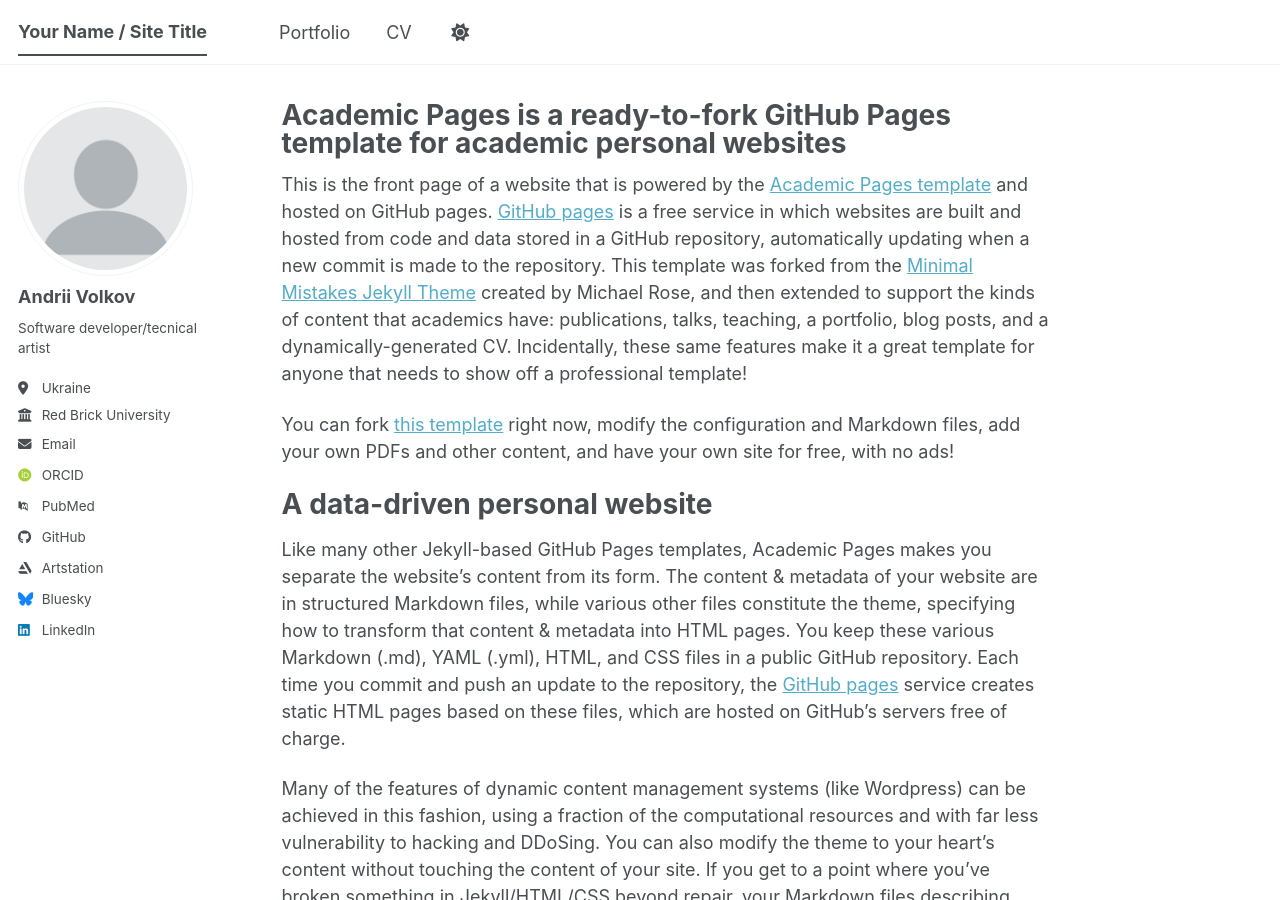
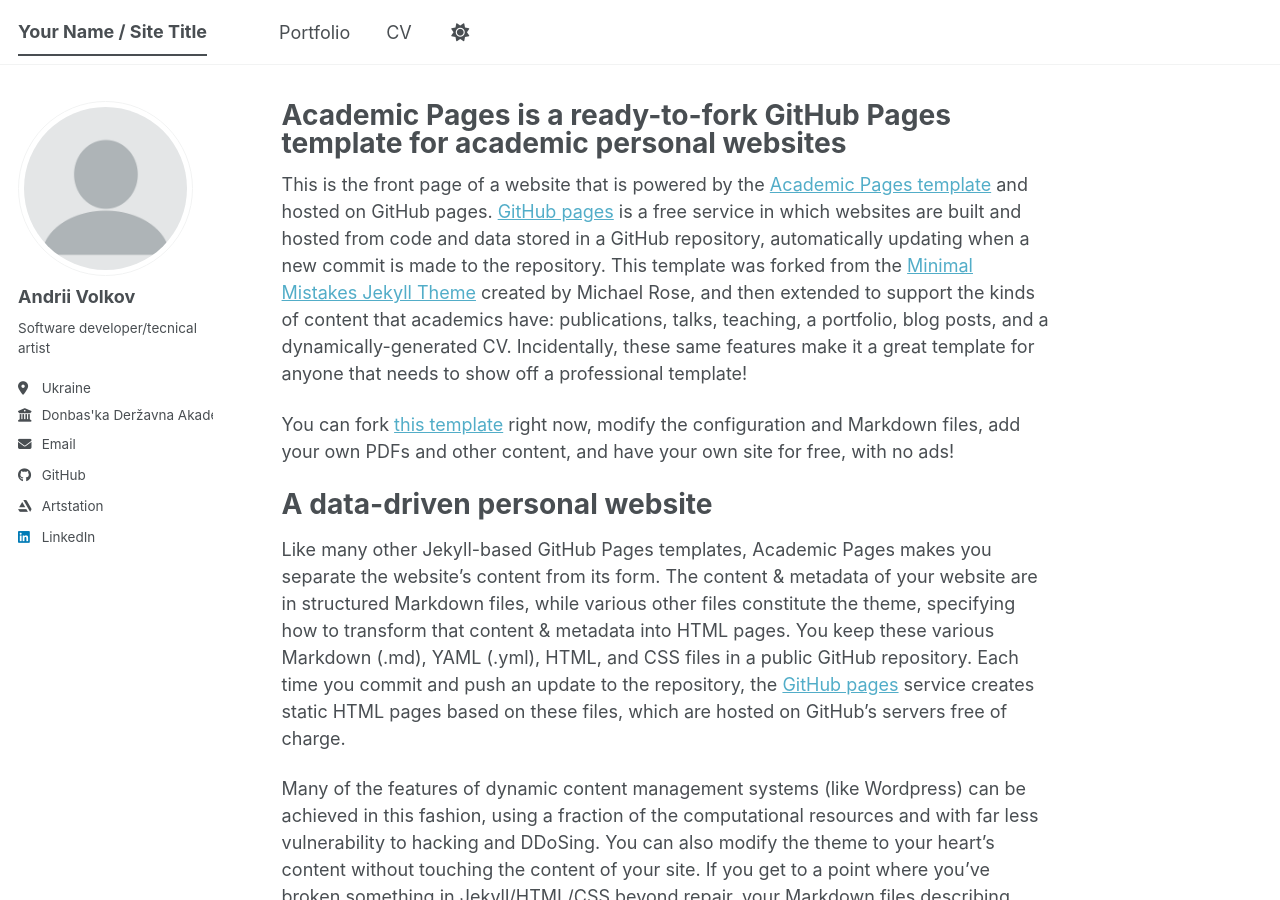
Before and after one commit to polyflow3d/portfolio, a Jekyll site: the page built from _pages/about.md, in a window 1280 px wide and 900 px high. Built offline with Jekyll 4.4.1, drawn with Linux system fonts in a browser that asks for light colours; some web fonts are replaced; a script bundle is joined from its source files by our own code; library files that are not in the unit come from our copies.

Commit message:
Update employer and social media links in config

```diff
--- a/_config.yml
+++ b/_config.yml
@@ -28,20 +28,19 @@
   pronouns         : # example: " her"
   bio              : "Software developer/tecnical artist"
   location         : "Ukraine"
-  employer         : "Red Brick University"
+  employer         : "Donbas'ka Deržavna Akademija Budivnictva i Arhitekturi"
   uri              : # URL
   email            : "polyglow3d@gmail.com"
 
   # Academic websites
   academia         : # URL
   arxiv            : # URL - Update with the correct link to your profile
-  #googlescholar    : "https://scholar.google.com/citations?user=PS_CX0AAAAAJ"
+
   inspire-hep      : # URL
   impactstory      : # URL
-  orcid            : "https://orcid.org/yourorcidurl"
   semantic         : # URL
   ssrn             : # URL
-  pubmed           : "https://www.ncbi.nlm.nih.gov/pubmed/?term=john+snow"
+
   researchgate     : # URL
   scopus           : # URL
   zotero           : # URL
@@ -57,7 +56,7 @@
 
   # Social media
   artstation       : "polyflow"
-  bluesky          : "bsky.app" # Replace this with you Bluesky username
+
   facebook         : # Username
   flickr           : # Username
   foursquare       : # Username
@@ -66,7 +65,7 @@
   keybase          : # Username
   instagram        : # Username
   lastfm           : # Username
-  linkedin         : "https://www.linkedin.com/in/andrey-volkov-776674218/" # Username
+  linkedin         : "andrey-volkov-776674218/" # Username
   mastodon         : # URL
   medium           : # URL
   pinterest        : # Username
```
